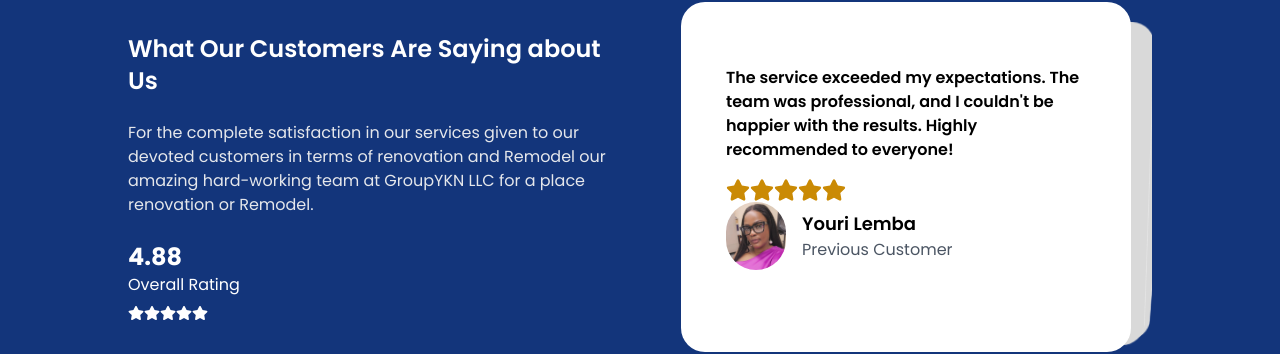
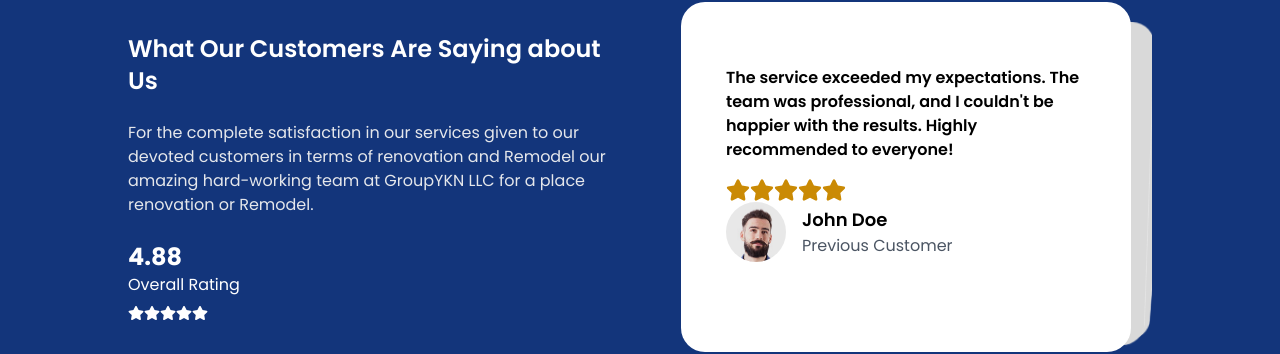
Before and after one commit to escardes/customer_1, a Next.js app: page / in a window 1280 px wide. Shown: the part 2896-3250 px from the top of the page. Built offline with nearby package versions, Linux system fonts and the light colour scheme.

Commit message:
image review change

```diff
--- a/data/data.ts
+++ b/data/data.ts
@@ -139,58 +139,58 @@ export const toursData = [
 export const reviewData = [
   {
     id: 1,
-    name: "Youri Lemba",
+    name: "John Doe",
     review:
       "The service exceeded my expectations. The team was professional, and I couldn't be happier with the results. Highly recommended to everyone!",
-    image: "/images2/managerPic.jpeg",
+    image: "/images/u1.jpg",
   },
   {
     id: 2,
-    name: "Youri Lemba",
+    name: "Jane Smith",
     review:
       "I am thoroughly impressed with the attention to detail and quality. They truly understand customer needs and deliver outstanding results. Wonderful experience!",
-    image: "/images2/managerPic.jpeg",
+    image: "/images/u2.jpg",
   },
   {
     id: 3,
-    name: "Youri Lemba",
+    name: "Michael Brown",
     review:
       "Exceptional quality and fantastic customer service! The project was delivered on time and exactly as I wanted. I will definitely use their services again.",
-    image: "/images2/managerPic.jpeg",
+    image: "/images/u3.jpg",
   },
   {
     id: 4,
-    name: "Youri Lemba",
+    name: "Emily Davis",
     review:
       "Outstanding results! The team was efficient, and their professionalism was remarkable. Everything was done perfectly. I highly recommend their expertise to everyone.",
-    image: "/images2/managerPic.jpeg",
+    image: "/images/u1.jpg",
   },
   {
     id: 5,
-    name: "Youri Lemba",
+    name: "Chris Wilson",
     review:
       "Amazing service! They exceeded all expectations and delivered a product that I am extremely happy with. The communication throughout the project was excellent.",
-    image: "/images2/managerPic.jpeg",
+    image: "/images/u2.jpg",
   },
   {
     id: 6,
-    name: "Youri Lemba",
+    name: "Sarah Johnson",
     review:
       "Fantastic experience! They listened carefully to my requirements and delivered exactly what I needed. Their attention to detail is truly commendable.",
-    image: "/images2/managerPic.jpeg",
+    image: "/images/u3.jpg",
   },
   {
     id: 7,
-    name: "Youri Lemba",
+    name: "David Lee",
     review:
       "Absolutely incredible service! The team was supportive and responsive, making sure everything was perfect. I will definitely recommend them to my friends.",
-    image: "/images2/managerPic.jpeg",
+    image: "/images/u1.jpg",
   },
   {
     id: 8,
-    name: "Youri Lemba",
+    name: "Sophia White",
     review:
       "Five-star service from start to finish! The dedication and skill of the team made all the difference. Truly an exceptional experience I won’t forget.",
-    image: "/images2/managerPic.jpeg",
+    image: "/images/u2.jpg",
   },
 ];
```
